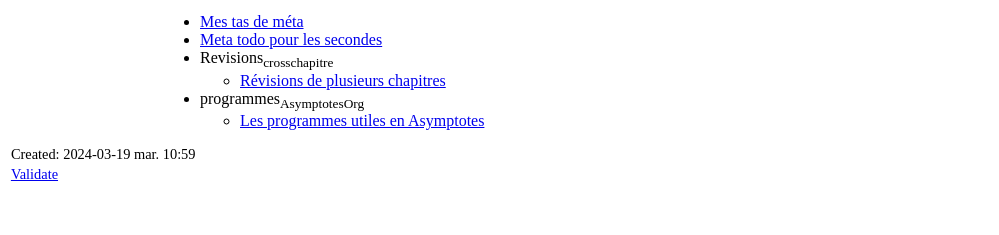
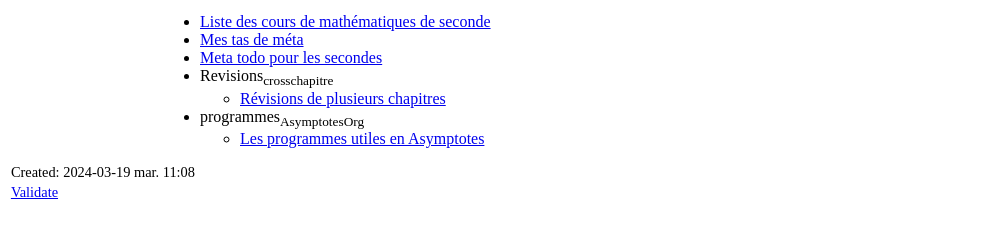
Before and after one commit to MathCoursOrg/cours, a plain HTML site: page index.html in a window 1280 px wide. Shown: the part 61-296 px from the top of the page, without its empty margins (0-999 px from the left). Drawn offline with Linux system fonts and the light colour scheme.

Commit message:
index à la place d'un sitemap

```diff
--- a/sitemap.html
+++ b/index.html
@@ -3,7 +3,7 @@
 "http://www.w3.org/TR/xhtml1/DTD/xhtml1-strict.dtd">
 <html xmlns="http://www.w3.org/1999/xhtml" lang="fr" xml:lang="fr">
 <head>
-<!-- 2024-03-19 mar. 10:59 -->
+<!-- 2024-03-19 mar. 11:08 -->
 <meta http-equiv="Content-Type" content="text/html;charset=utf-8" />
 <meta name="viewport" content="width=device-width, initial-scale=1" />
 <title>Liste des cours de mathématiques de seconde</title>
@@ -197,6 +197,7 @@
 <div id="content" class="content">
 <h1 class="title">Liste des cours de mathématiques de seconde</h1>
 <ul class="org-ul">
+<li><a href="sitemap.html">Liste des cours de mathématiques de seconde</a></li>
 <li><a href="meta-meta.html">Mes tas de méta</a></li>
 <li><a href="meta-todo-seconde.html">Meta todo pour les secondes</a></li>
 <li>Revisions<sub>cross</sub><sub>chapitre</sub>
@@ -210,7 +211,7 @@
 </ul>
 </div>
 <div id="postamble" class="status">
-<p class="date">Created: 2024-03-19 mar. 10:59</p>
+<p class="date">Created: 2024-03-19 mar. 11:08</p>
 <p class="validation"><a href="https://validator.w3.org/check?uri=referer">Validate</a></p>
 </div>
 </body>
```
